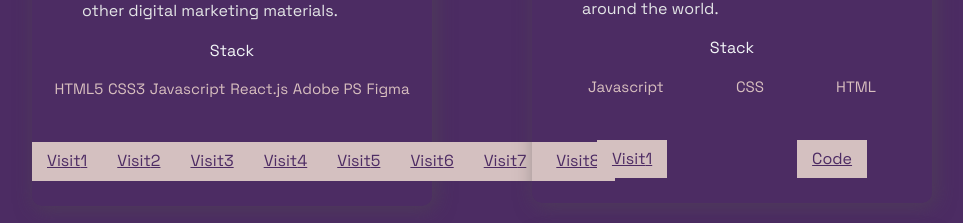
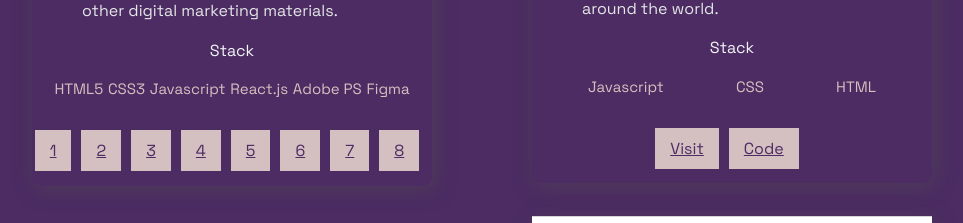
Before and after one commit to ave-se/my-portfolio-website, a Next.js app: page / in a window 1280 px wide. Shown: the part 1635-1858 px from the top of the page, without its empty margins (158-1121 px from the left). Built offline with nearby package versions, Linux system fonts and the light colour scheme.

Commit message:
ModifIed the visit array for specific project, added styling

```diff
--- a/src/components/Projects/Projects.js
+++ b/src/components/Projects/Projects.js
@@ -44,16 +44,30 @@ const Projects = () => (
               </TagList>
             </div>
             <UtilityList>
-              {Array.isArray(visit) ? visit.map((link, index) => (
-                <ExternalLinks key={index} href={link} target="_blank">
-                  Visit{index + 1}
+            <div className="project-links-container">
+                {Array.isArray(visit) ? visit.map((item, index) => {
+                  if (typeof item === 'string') {
+                    // Old format: `visit` is an array of strings
+                    return (
+                      <ExternalLinks key={index} href={item} target="_blank">
+                       {title === "Internship Projects" ? "Visit " + (index + 1) : "Visit"}
                       </ExternalLinks>
-              )) : console.error('visit is not an array')}
+                    );
+                  } else if (typeof item === 'object') {
+                    // New format: `visit` is an array of objects
+                    return (
+                      <ExternalLinks noWrap key={index} href={item.url} target="_blank">
+                        {title === "Internship Training Projects" ? index + 1 : "Visit"}
+                      </ExternalLinks>
+                    );
+                  }
+                }) : console.error('visit is not an array')}
                 {source && source !== "" && (
                     <ExternalLinks href={source} target="_blank">
                         Code
                     </ExternalLinks>
                 )}
+            </div>
             </UtilityList>
           </BlogCard>
         )
--- a/src/components/Projects/ProjectsStyles.js
+++ b/src/components/Projects/ProjectsStyles.js
@@ -86,9 +86,13 @@ export const ExternalLinks = styled.a`
   color: #4d2b63;
   font-size: 1.6rem;
   padding: 1rem 1.5rem;
-
   background: #d4c0c0;
   text-decoration: underline;
+  white-space: ${({ noWrap }) => noWrap ? 'nowrap' : 'normal'};
+  overflow: ${({ noWrap }) => noWrap ? 'hidden' : 'visible'};
+  text-overflow: ${({ noWrap }) => noWrap ? 'ellipsis' : 'clip'};
+  margin-right: 10px; /* Add this line */
+
   &:hover {
     background: ${({ alt }) =>
       alt
--- a/src/constants/constants.js
+++ b/src/constants/constants.js
@@ -6,17 +6,18 @@ export const projects = [
     image: "/images/9.png",
     tags: ["HTML5", "CSS3", "Javascript", "React.js", "Adobe PS", "Figma" ],
     visit: [
-      "https://66602323d4c47ed5e5bd7ecf--singular-griffin-46f495.netlify.app/",
-      "https://666024094f2a36d85ff9c016--eclectic-sopapillas-0ee39a.netlify.app/",
-      "https://66602bf24f2a36dfb1f9bc17--elegant-manatee-ef51e6.netlify.app/",
-      "https://666029df86974fdc408296fc--unique-cat-52a4ba.netlify.app/",
-      "https://66602a13b58c8fdd9fbc8e88--frolicking-griffin-e6bc1f.netlify.app/",
-      "https://66602a53d4c47edcd1bd775e--tiny-mousse-56d921.netlify.app/",
-      "https://66602a7d59ade4dd836ac0b3--thriving-queijadas-7d2b7b.netlify.app/",
-      "https://66602b5565b68ae0f6dd9197--candid-phoenix-8e3f5c.netlify.app/"
+      { title: "1", url: "https://66602323d4c47ed5e5bd7ecf--singular-griffin-46f495.netlify.app/" },
+      { title: "2", url: "https://666024094f2a36d85ff9c016--eclectic-sopapillas-0ee39a.netlify.app/" },
+      { title: "3", url: "https://66602bf24f2a36dfb1f9bc17--elegant-manatee-ef51e6.netlify.app/" },
+      { title: "4", url: "https://666029df86974fdc408296fc--unique-cat-52a4ba.netlify.app/" },
+      { title: "5", url: "https://66602a13b58c8fdd9fbc8e88--frolicking-griffin-e6bc1f.netlify.app/" },
+      { title: "6", url: "https://66602a53d4c47edcd1bd775e--tiny-mousse-56d921.netlify.app/" },
+      { title: "7", url: "https://66602a7d59ade4dd836ac0b3--thriving-queijadas-7d2b7b.netlify.app/" },
+      { title: "8", url: "https://66602b5565b68ae0f6dd9197--candid-phoenix-8e3f5c.netlify.app/" }
     ],
-    id: 6,
+    id: 0,
   },
+
   {
     title: "Flag Game",
     description:
@@ -25,7 +26,7 @@ export const projects = [
     tags: ["Javascript", "CSS", "HTML"],
     source: "https://github.com/ave-se/Flag-game.git",
     visit: ["https://storied-creponne-a993e1.netlify.app"],
-    id: 0,
+    id: 1,
   },
 
   {
@@ -36,7 +37,7 @@ export const projects = [
     image: "/images/4.png",
     source: "https://github.com/ave-se/Immersive-3D-Website",
     visit: ["https://bridgertonqueencharlotte.netlify.app/"],
-    id: 1,
+    id: 2,
   },
 
   /*
```
Also changed, not shown: 2 other files (tests, documents, lock files or other folders). Lines whose indentation alone changed are shown as unchanged.
